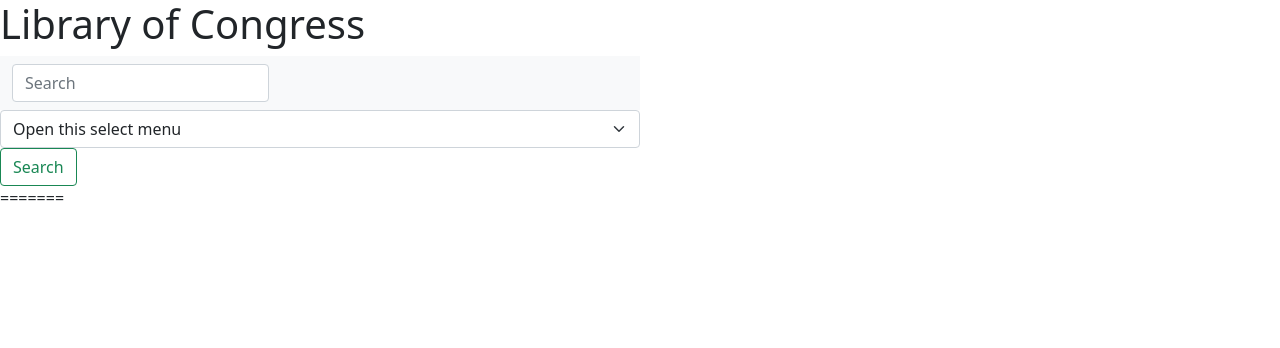
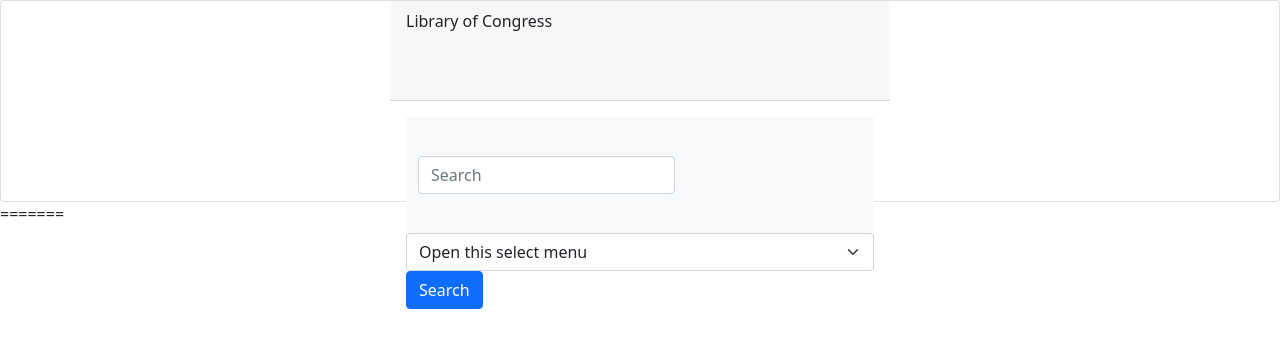
Before and after one commit to mikegoat1/The-Great-Library, a plain HTML site: page search-engine.html in a window 1280 px wide. Drawn offline with nearby package versions, Linux system fonts and the light colour scheme.

Commit message:
Adding card div

```diff
--- a/assets/css/style.css
+++ b/assets/css/style.css
@@ -0,0 +1,9 @@
+.card {
+    display: flex;
+    align-items: center;
+    justify-content: center;
+  }
+  .card div {
+    width: 500px;
+    height: 100px;
+  }
--- a/search-engine.html
+++ b/search-engine.html
@@ -22,11 +22,11 @@
 
 <body>
     <!-- <<<<<<< austin -->
-    <div class="search-engine col-md-6">
-        <h1>Library of Congress</h1>
-
-
-
+    <div class="card">
+        <div class="card-header">
+          Library of Congress
+        </div>
+        <div class="card-body">
             <nav class="navbar navbar-light bg-light">
                 <div class="container-fluid">
                     <form class="d-flex">
@@ -35,23 +35,16 @@
                     </form>
                 </div>
             </nav>
-        <!-- Content here -->
-
-
-        <!-- select form -->
             <select class="form-select" aria-label="Default select example">
                 <option selected>Open this select menu</option>
                 <option value="1">One</option>
                 <option value="2">Two</option>
                 <option value="3">Three</option>
             </select>
-        <button class="btn btn-outline-success" type="submit">Search</button>
-
-
-
-
-
-
+          <a href="#" class="btn btn-primary">Search</a>
+        </div>
+      </div>
+    <div class="search-engine col-md-6">
 
     </div>
     =======
```
Lines whose indentation alone changed are shown as unchanged.
